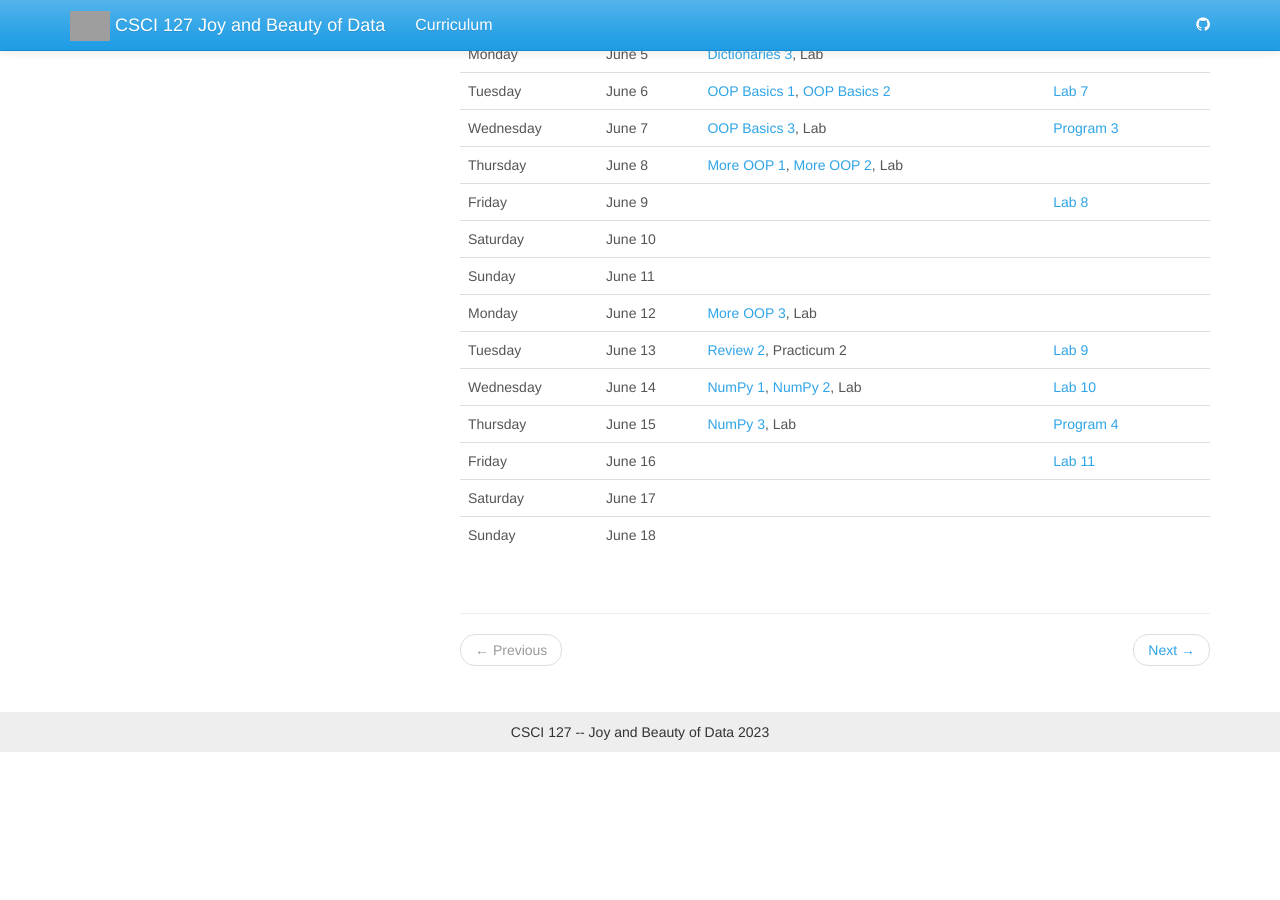
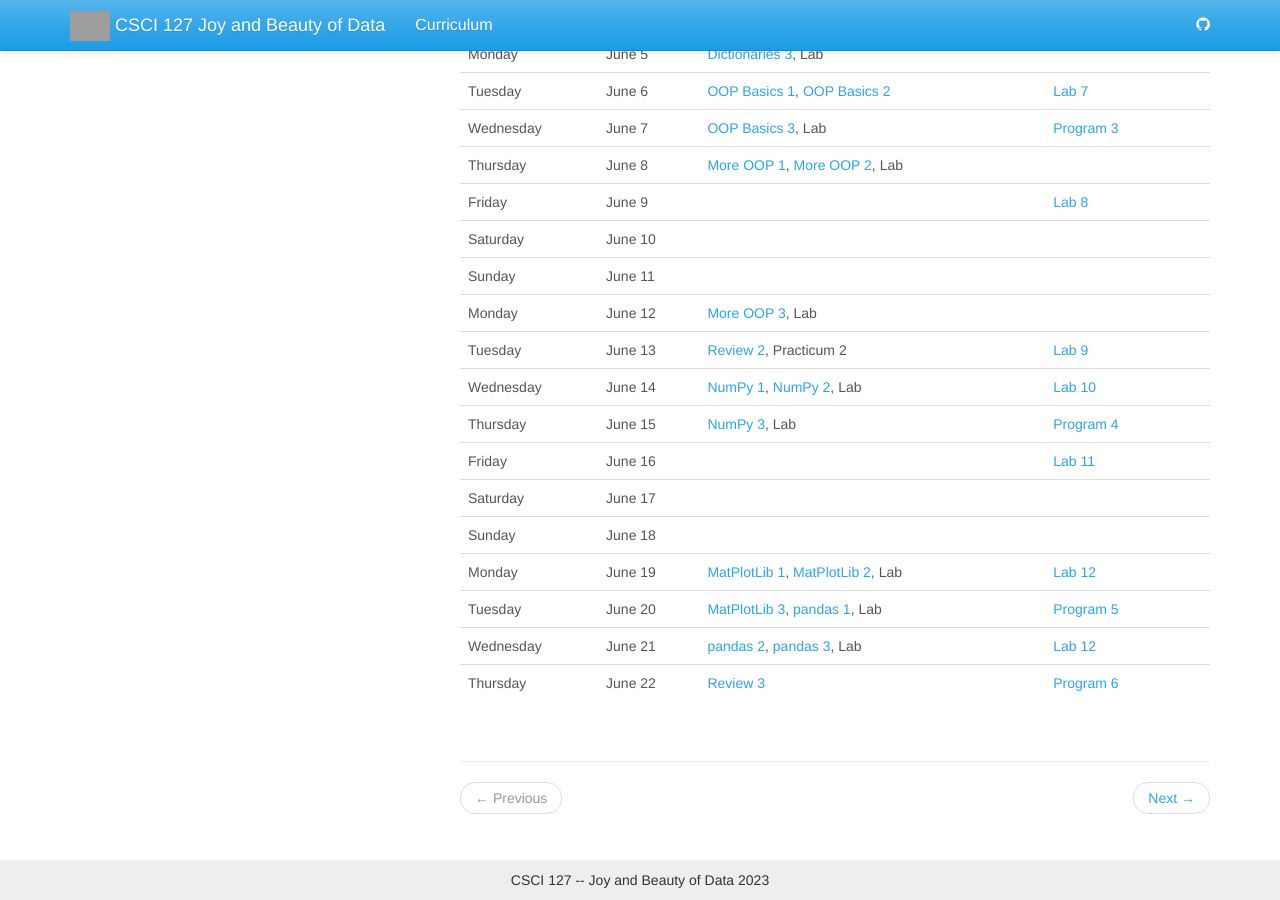
Before and after one commit to jake-chipps/csci127, a Jekyll site: the page built from _docs/index.md, in a window 1280 px wide and 900 px high, scrolled down 885 px. Built offline with Jekyll 4.4.1, drawn with Linux system fonts in a browser that asks for light colours; before the commit the page ends 1637 px from its top, so only the background shows below that; grey boxes are pictures that could not be loaded.

Commit message:
Add rest

```diff
--- a/_docs/index.md
+++ b/_docs/index.md
@@ -40,3 +40,7 @@ redirect_from: /docs/index.html
 | Friday | June 16 |  | [Lab 11](../lab11) |
 | Saturday | June 17 |  |  |
 | Sunday | June 18 |  |  |
+| Monday | June 19 | [MatPlotLib 1](../7-1), [MatPlotLib 2](../7-2), Lab | [Lab 12](../lab12) |
+| Tuesday | June 20 | [MatPlotLib 3](../7-3), [pandas 1](../6-2), Lab | [Program 5](../prgm5) |
+| Wednesday | June 21 | [pandas 2](../6-3), [pandas 3](../6-4), Lab | [Lab 12](../lab12) |
+| Thursday | June 22 | [Review 3](../review3) | [Program 6](../prgm6) |
```
